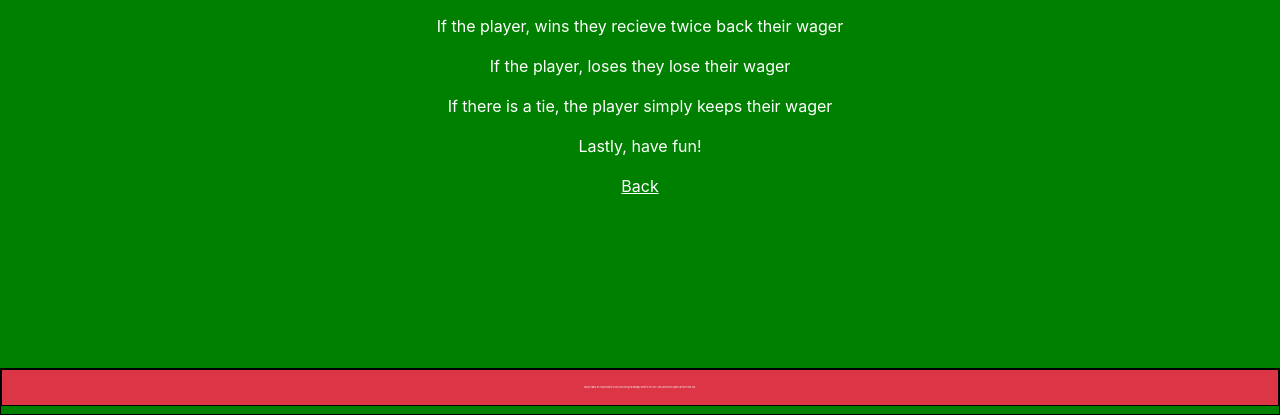
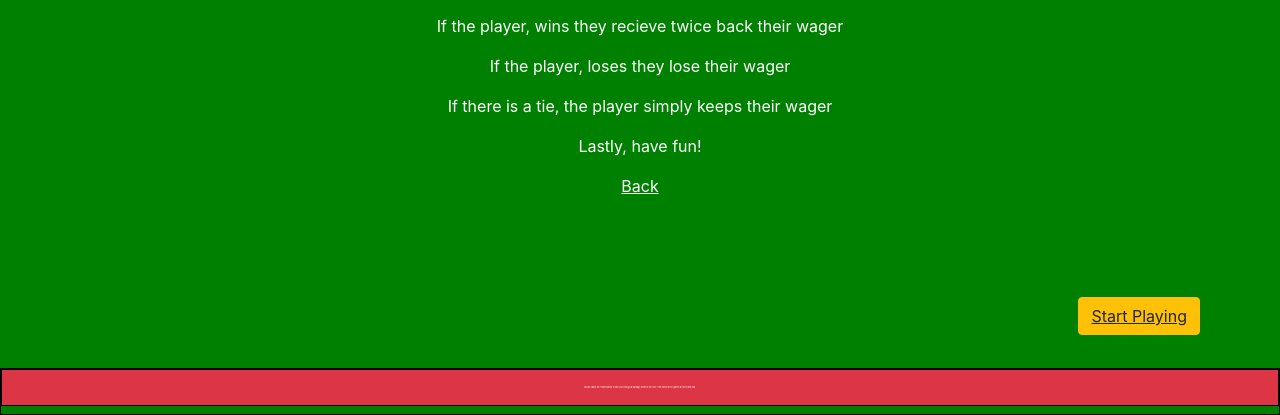
Before and after one commit to aolteanu00/Online-Casino, a Flask app: page /to21/rules in a window 1280 px wide. Shown: the part 385-800 px from the top of the page. Run offline with Flask 2, Linux system fonts and the light colour scheme; the visitor is signed in with stand-in values (Sample User, id 1); some libraries are stand-ins or nearby versions.

```diff
--- /dev/null
+++ b/static/style.css
@@ -0,0 +1,5 @@
+.play_instructions {
+    position: fixed !important;
+    bottom: 5em !important;
+    right: 5em !important;
+}
--- a/templates/pokemon/instructions.html
+++ b/templates/pokemon/instructions.html
@@ -46,5 +46,6 @@
             <li>Less than 1.5 (lost): Lost what you bet.</li>
         </ul>
 
+        <a class="play_instructions btn btn-warning" href="/pokemon">Start Playing</a>
     </div>
 {% endblock %}
--- a/templates/template.html
+++ b/templates/template.html
@@ -5,6 +5,7 @@
     <meta name="viewport" content="width=device-width, initial-scale=1, shrink-to-fit=no">
     <link rel="stylesheet" href="https://stackpath.bootstrapcdn.com/bootstrap/4.4.1/css/bootstrap.min.css"
           integrity="sha384-Vkoo8x4CGsO3+Hhxv8T/Q5PaXtkKtu6ug5TOeNV6gBiFeWPGFN9MuhOf23Q9Ifjh" crossorigin="anonymous">
+    <link rel="stylesheet" href="{{ url_for('static', filename='style.css') }}">
     <title>{% block title %}{% endblock %}</title>
 </head>
 <body>
--- a/templates/to21rules.html
+++ b/templates/to21rules.html
@@ -9,6 +9,7 @@
     <head>
         <title>To21 Home</title>
         <link rel="stylesheet" href="https://stackpath.bootstrapcdn.com/bootstrap/4.4.1/css/bootstrap.min.css" integrity="sha384-Vkoo8x4CGsO3+Hhxv8T/Q5PaXtkKtu6ug5TOeNV6gBiFeWPGFN9MuhOf23Q9Ifjh" crossorigin="anonymous">
+        <link rel="stylesheet" href="{{ url_for('static', filename='style.css') }}">
     </head>
 
     <body>
@@ -48,6 +49,6 @@
         <br>
         <br>
         <div class="fixed-bottom"><div class="p-3 mb-2 bg-danger text-white" style="font-size:2px;"><center>MAWD takes no responsibility in any psychological damage dealt to the user. One plays these games at their own risk.</center></div></div>
-
+        <a class="play_instructions btn btn-warning" href="/to21">Start Playing</a>
     </body>
 </html>
```
Also changed, not shown: other parts of templates/pokemon/instructions.html (+1 -1 lines).
